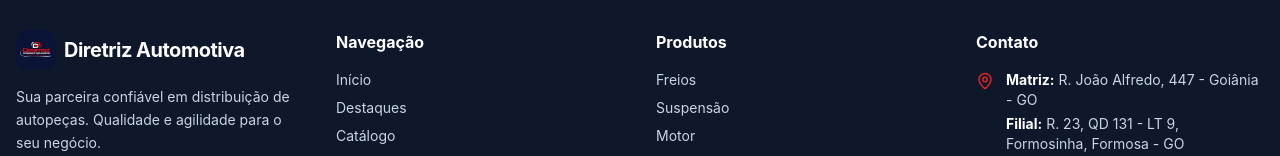
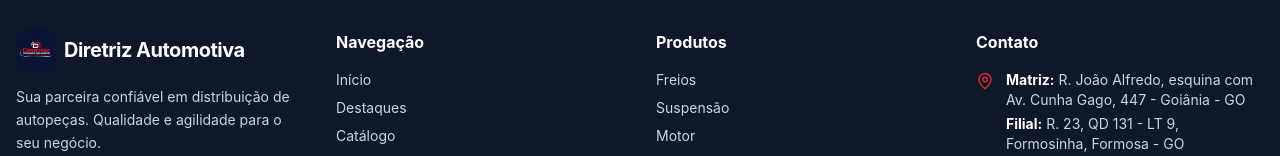
Before and after one commit to alexguiotti/Site_diretriz, a React (Vite) app: page / in a window 1280 px wide. Shown: the part 3368-3524 px from the top of the page. Built offline with nearby package versions, Linux system fonts and the light colour scheme; data requests are answered from the project's data file.

Commit message:
Update Footer.jsx

```diff
--- a/src/components/Footer.jsx
+++ b/src/components/Footer.jsx
@@ -52,7 +52,7 @@ const Footer = () => {
                             <li className="flex items-start gap-3">
                                 <MapPin size={18} className="text-accent mt-0.5 flex-shrink-0" />
                                 <div>
-                                    <p className="mb-1"><span className="font-bold text-white">Matriz:</span> R. João Alfredo, 447 - Goiânia - GO</p>
+                                    <p className="mb-1"><span className="font-bold text-white">Matriz:</span> R. João Alfredo, esquina com Av. Cunha Gago, 447 - Goiânia - GO</p>
                                     <p><span className="font-bold text-white">Filial:</span> R. 23, QD 131 - LT 9, Formosinha, Formosa - GO</p>
                                 </div>
                             </li>
```
